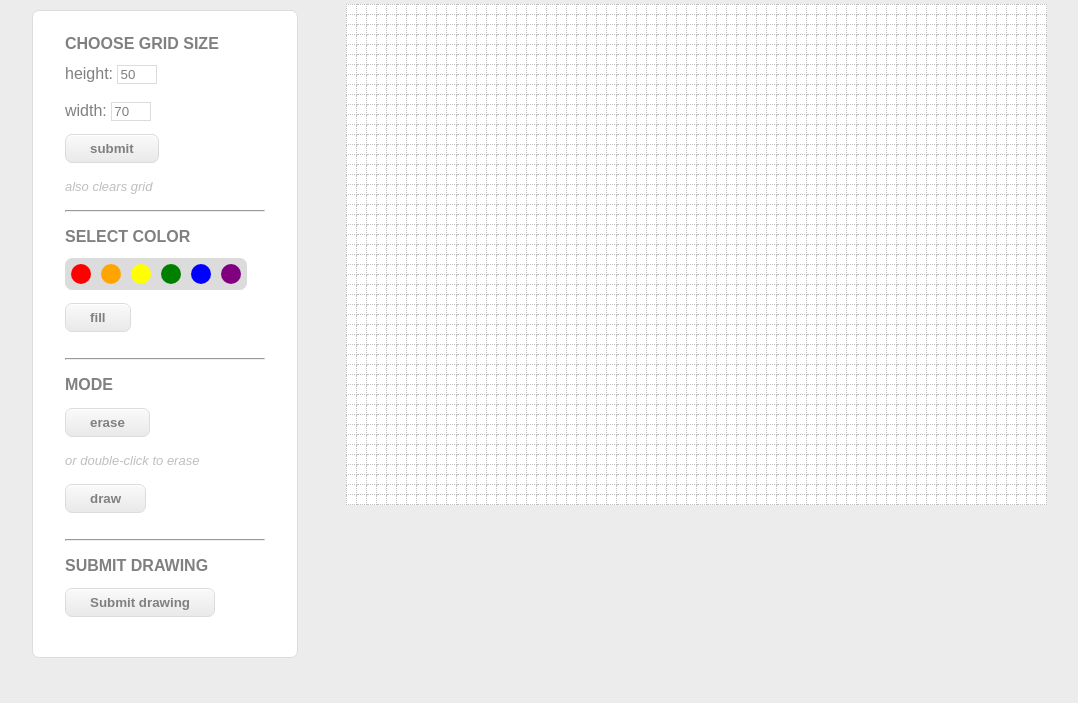
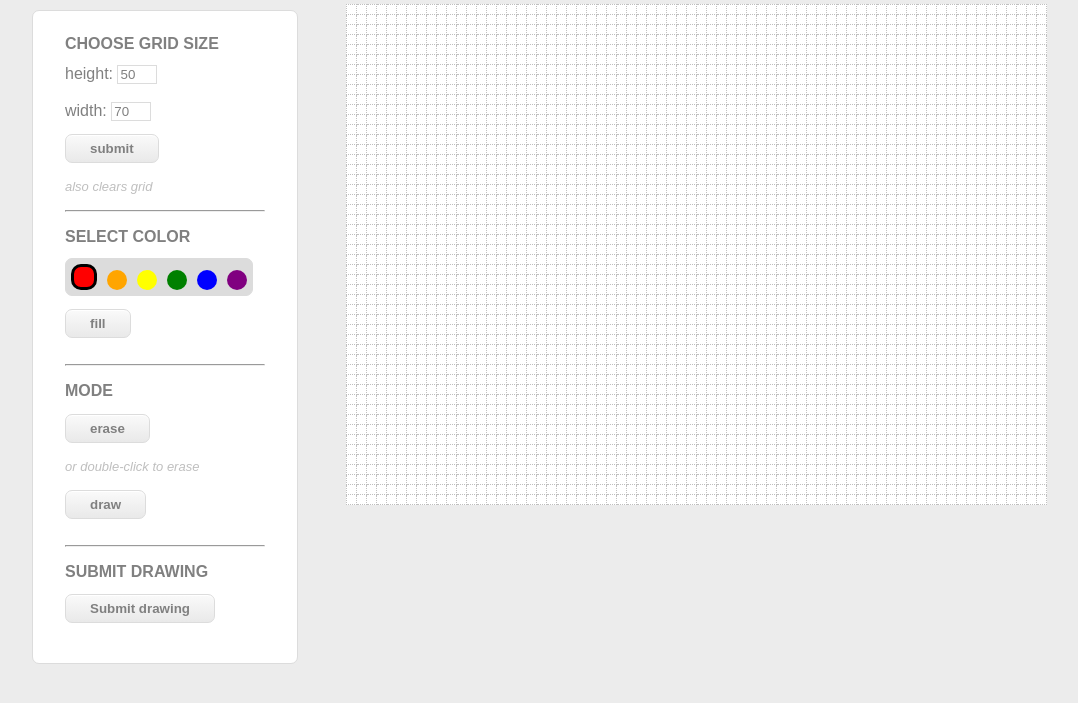
Before and after one commit to cclrobotics/ARTBot, a Python web app: template web/templates/main.html in a window 1280 px wide. Shown: the part 84-787 px from the top of the page, without its empty margins (104-1182 px from the left). Run offline with Jinja, Linux system fonts and the light colour scheme; the template is opened without the code that fills it, so the values that code supplies are empty; some web fonts are replaced.

Commit message:
added selected identifier for colors

```diff
--- a/web/static/css/styles.css
+++ b/web/static/css/styles.css
@@ -139,3 +139,7 @@ input[type=number] {
 	border-radius: 7px;
     border: 1px solid #dcdcdc;
 }
+
+.selected-color {
+    border: 3px solid #000000;
+}
--- a/web/static/js/designs.js
+++ b/web/static/js/designs.js
@@ -23,6 +23,10 @@ function makeColorPicker() {
     colorCircle.style.backgroundColor = color;
     colorCircle.style.margin = "5px";
     colorContainer.appendChild(colorCircle);
+
+    if (color === "red") {
+      colorCircle.classList.add("selected-color");
+    }
   });
 }
 
@@ -87,11 +91,15 @@ pixelCanvas.addEventListener('mousedown', function(e) {
   });
 });
 
-//
+// Listens for clicks on the color-container.  If the target has color-picker class then update colorChoice
+// variable with its background color and add border to selected element (remove border on previous).
 colorContainer.addEventListener('click', function(e) {
   e.preventDefault();
   if (e.target.className === 'color-picker') {
+    let selected = document.querySelector('.selected-color');
+    selected.classList.remove("selected-color");
     colorChoice = e.target.style.backgroundColor;
+    e.target.classList.add("selected-color");
   }
 });
 
```
